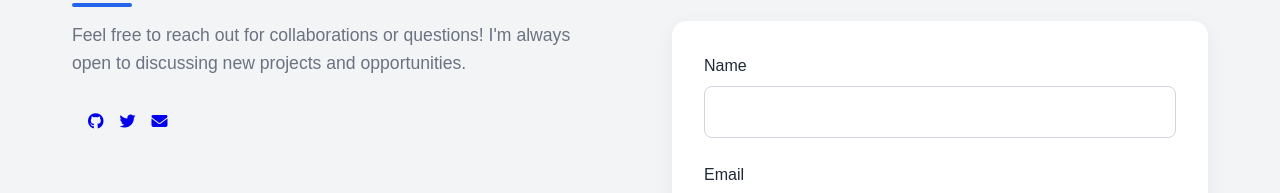
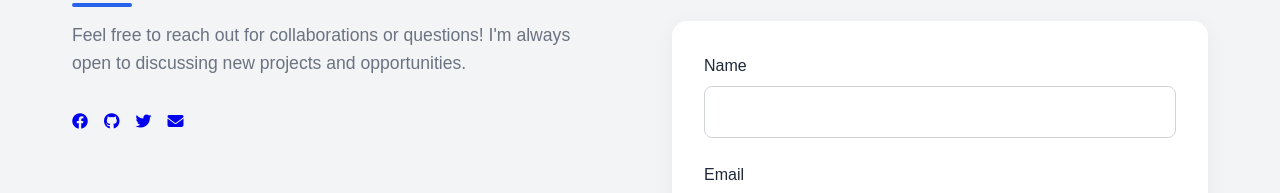
Before and after one commit to Abdul-Qadeerr/portfolio, a plain HTML site: page index.html in a window 1280 px wide. Shown: the part 3390-3583 px from the top of the page. Drawn offline with nearby package versions, Linux system fonts and the light colour scheme; animation ran at ten frames a second.

Commit message:
Update index.html

```diff
--- a/index.html
+++ b/index.html
@@ -749,7 +749,7 @@
                 <div>
                     <p>Feel free to reach out for collaborations or questions! I'm always open to discussing new projects and opportunities.</p>
                     <div class="social-links">
-                        <a href="#" class="qadeer.malik7731247"><i class="fab fa-facebook-in"></i></a>
+                        <a href="#" class="qadeer.malik7731247"><i class="fab fa-facebook"></i></a>
                         <a href="#" class="https://github.com/Abdul-Qadeerr"><i class="fab fa-github"></i></a>
                         <a href="#" class="@malikqadeerr"><i class="fab fa-twitter"></i></a>
                         <a href="#" class="qadeermalik3005@gmail.com"><i class="fas fa-envelope"></i></a>
```
